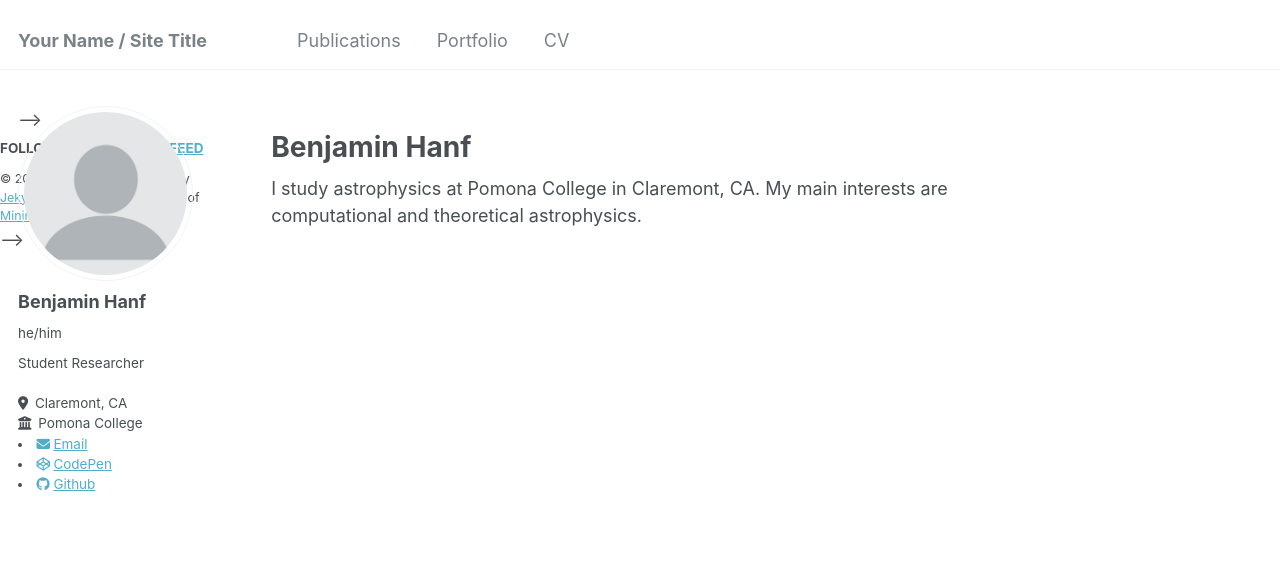
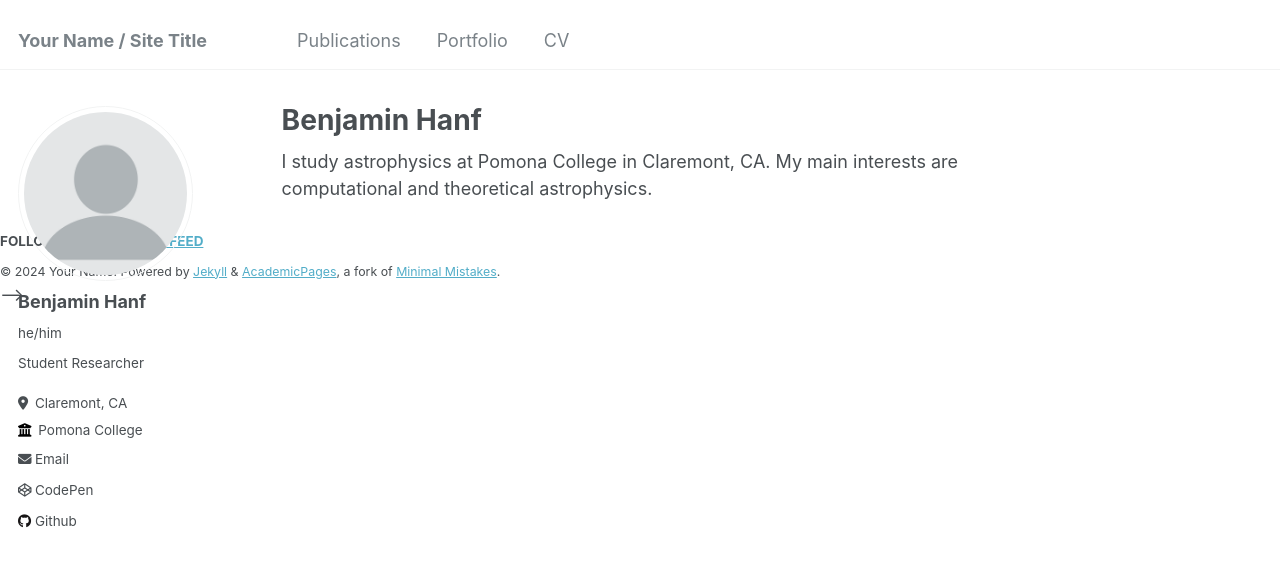
Before and after one commit to benhanf/benhanf.github.io, a Jekyll site: the page built from _pages/about.md, in a window 1280 px wide. Shown: the top 567 px of the page. Built offline with Jekyll 4.4.1, drawn with Linux system fonts in a browser that asks for light colours.

Commit message:
undo-ing previous change

```diff
--- a/_includes/author-profile.html
+++ b/_includes/author-profile.html
@@ -20,7 +20,7 @@
     {% if author.bio %}<p class="author__bio">{{ author.bio }}</p>{% endif %}
   </div>
 
-  <!-- <div class="author__urls-wrapper">
+  <div class="author__urls-wrapper">
     <button class="btn btn--inverse">Follow</button>
     <ul class="author__urls social-icons">
       <!-- Font Awesome icons / Biographic information  -->
@@ -155,4 +155,4 @@
       {% endif %}
     </ul>
   </div>
-</div> -->
+</div>
```
